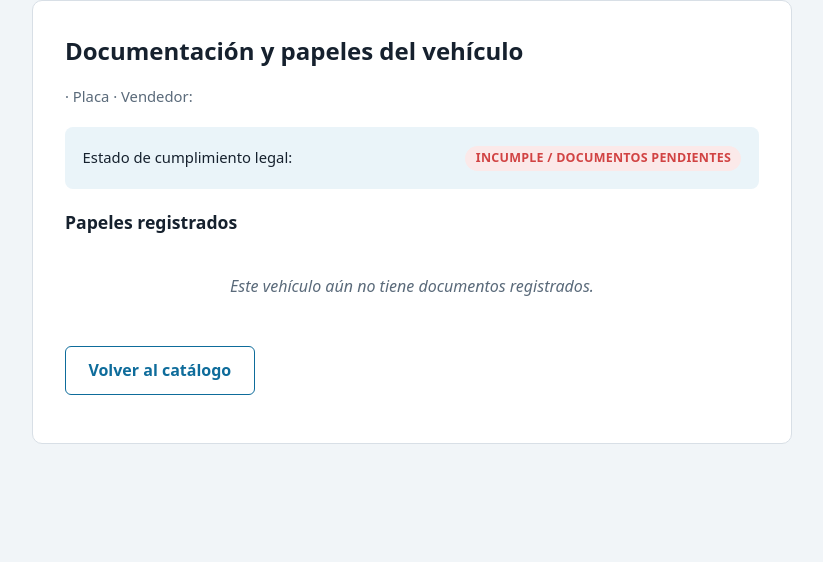
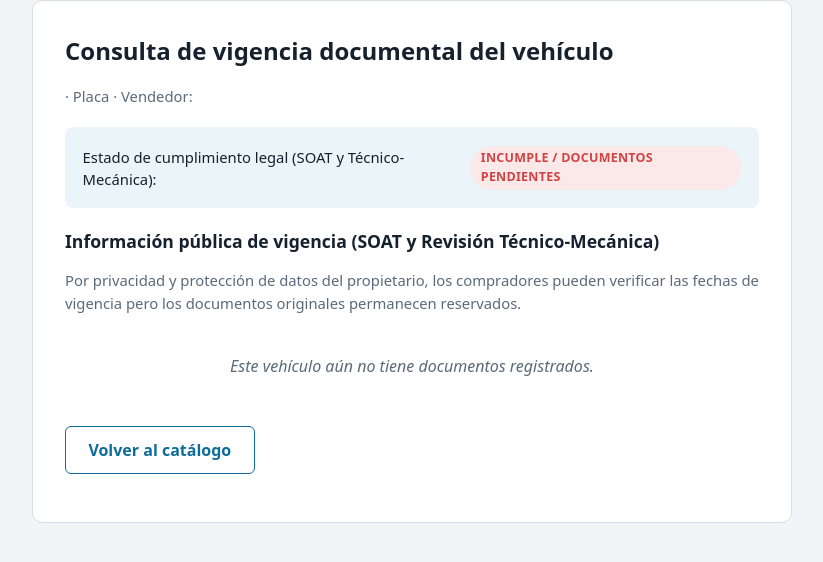
Before and after one commit to AlejandroCifuentes25/CarFit, a Django app: template marketplace/templates/marketplace/documentos_carro.html in a window 1280 px wide. Shown: the top 562 px of the page, without its empty margins (228-1051 px from the left). Run offline with Django 5.2, Linux system fonts and the light colour scheme; the template is opened without the code that fills it, so the values that code supplies are empty.

Commit message:
feat(privacy): separar vigencia publica de archivos privados del propietario en documentos del carro

```diff
--- a/marketplace/api/views.py
+++ b/marketplace/api/views.py
@@ -393,6 +393,11 @@ class DocumentosCarroAPIView(APIView):
             return respuesta_de_error(RecursoNoEncontradoError("el carro", carro_id))
 
         reporte = self.service_factory().verificar_cumplimiento(carro)
+        es_dueno = (
+            hasattr(request.user, "vendedor")
+            and request.user.vendedor.id == carro.vendedor_id
+        )
+        puede_ver_archivos = es_dueno or request.user.is_staff
         documentos_data = [
             {
                 "id": item["id"],
@@ -400,7 +405,8 @@ class DocumentosCarroAPIView(APIView):
                 "tipo_etiqueta": item["tipo_etiqueta"],
                 "fecha_expedicion": item["fecha_expedicion"],
                 "fecha_vencimiento": item["fecha_vencimiento"],
-                "archivo_url": item["archivo_url"],
+                "tiene_soporte": bool(item["archivo_url"]),
+                "archivo_url": item["archivo_url"] if puede_ver_archivos else None,
                 "vigente": item["vigente"],
             }
             for item in reporte["documentos"]
--- a/marketplace/templates/marketplace/documentos_carro.html
+++ b/marketplace/templates/marketplace/documentos_carro.html
@@ -6,16 +6,16 @@
 {% block ancho_nav %}760px{% endblock %}
 
 {% block contenido %}
-  <h1>{% trans "Documentación y papeles del vehículo" %}</h1>
+  <h1>{% trans "Consulta de vigencia documental del vehículo" %}</h1>
   <p class="ayuda">
     <strong>{{ carro.marca }} {{ carro.modelo }}</strong> · {% trans "Placa" %} {{ carro.placa }} · {% trans "Vendedor" %}: {{ carro.vendedor.nombre }}
   </p>
 
   <div class="resumen">
     <div class="fila">
-      <span>{% trans "Estado de cumplimiento legal" %}:</span>
+      <span>{% trans "Estado de cumplimiento legal (SOAT y Técnico-Mecánica)" %}:</span>
       {% if reporte.cumple %}
-        <span class="badge badge-APROBADO">{% trans "CUMPLE REQUISITOS" %}</span>
+        <span class="badge badge-APROBADO">{% trans "AL DÍA / CUMPLE REQUISITOS" %}</span>
       {% else %}
         <span class="badge badge-RECHAZADO">{% trans "INCUMPLE / DOCUMENTOS PENDIENTES" %}</span>
       {% endif %}
@@ -29,7 +29,10 @@
     {% endif %}
   </div>
 
-  <h2>{% trans "Papeles registrados" %}</h2>
+  <h2>{% trans "Información pública de vigencia (SOAT y Revisión Técnico-Mecánica)" %}</h2>
+  <p class="ayuda">
+    {% trans "Por privacidad y protección de datos del propietario, los compradores pueden verificar las fechas de vigencia pero los documentos originales permanecen reservados." %}
+  </p>
   {% if reporte.documentos %}
     <table class="tabla">
       <thead>
@@ -38,7 +41,7 @@
           <th>{% trans "Expedición" %}</th>
           <th>{% trans "Vencimiento" %}</th>
           <th>{% trans "Vigencia" %}</th>
-          <th>{% trans "Soporte" %}</th>
+          <th>{% trans "Soporte documental" %}</th>
         </tr>
       </thead>
       <tbody>
@@ -56,9 +59,13 @@
             </td>
             <td>
               {% if doc.archivo_url %}
-                <a href="{{ doc.archivo_url }}" target="_blank" rel="noopener">{% trans "Ver archivo" %}</a>
+                {% if puede_ver_archivos %}
+                  <a href="{{ doc.archivo_url }}" target="_blank" rel="noopener">{% trans "Ver archivo original (Privado)" %}</a>
+                {% else %}
+                  <span class="ayuda">🔒 {% trans "Soporte cargado (Privado del propietario)" %}</span>
+                {% endif %}
               {% else %}
-                <span class="ayuda">{% trans "Sin archivo adjunto" %}</span>
+                <span class="ayuda">{% trans "Verificado por fecha" %}</span>
               {% endif %}
             </td>
           </tr>
@@ -71,8 +78,8 @@
 
   {% if es_dueno and form %}
     <hr style="border: 0; border-top: 1px solid var(--borde); margin: 1.75rem 0;">
-    <h2>{% trans "Agregar o actualizar documento" %}</h2>
-    <p class="ayuda">{% trans "Registra o renueva el SOAT, la revisión tecnomecánica o la tarjeta de propiedad." %}</p>
+    <h2>{% trans "Gestión privada del propietario: Agregar o actualizar documento" %}</h2>
+    <p class="ayuda">{% trans "Solo tú como propietario puedes subir o reemplazar los soportes originales del vehículo." %}</p>
     <form method="post" enctype="multipart/form-data">
       {% csrf_token %}
       {% if form.non_field_errors %}
--- a/marketplace/views.py
+++ b/marketplace/views.py
@@ -526,6 +526,7 @@ class DocumentosCarroView(LoginRequiredMixin, View):
             hasattr(request.user, "vendedor")
             and request.user.vendedor.id == carro.vendedor_id
         )
+        puede_ver_archivos = es_dueno or request.user.is_staff
         form = DocumentoCarroForm() if es_dueno else None
         return render(
             request,
@@ -534,6 +535,7 @@ class DocumentosCarroView(LoginRequiredMixin, View):
                 "carro": carro,
                 "reporte": reporte,
                 "es_dueno": es_dueno,
+                "puede_ver_archivos": puede_ver_archivos,
                 "form": form,
             },
         )
@@ -567,6 +569,7 @@ class DocumentosCarroView(LoginRequiredMixin, View):
                 "carro": carro,
                 "reporte": reporte,
                 "es_dueno": es_dueno,
+                "puede_ver_archivos": es_dueno or request.user.is_staff,
                 "form": form,
             },
         )
```
Also changed, not shown: marketplace/tests/test_documentos_y_resenas.py (+27 -0 lines).
